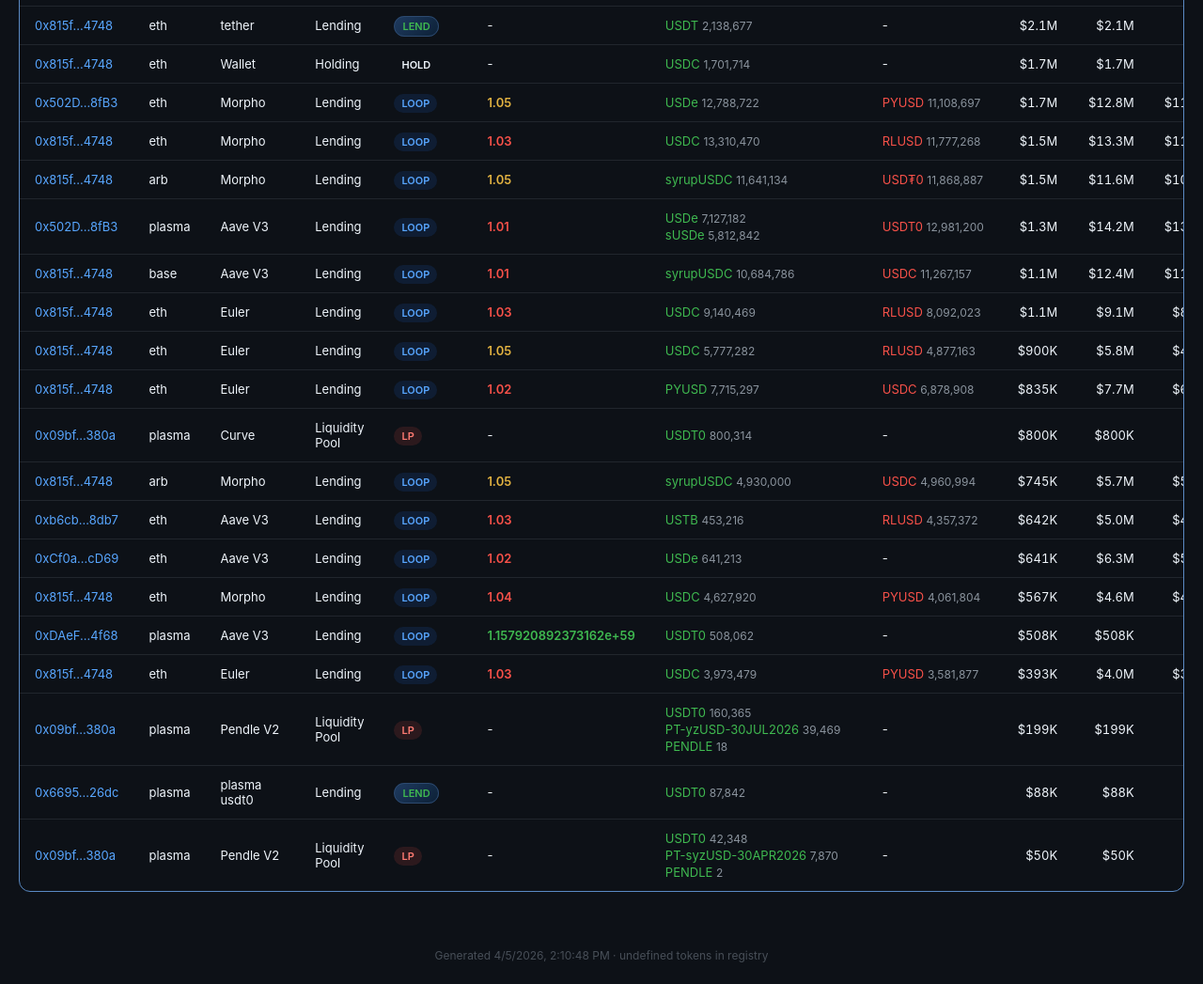
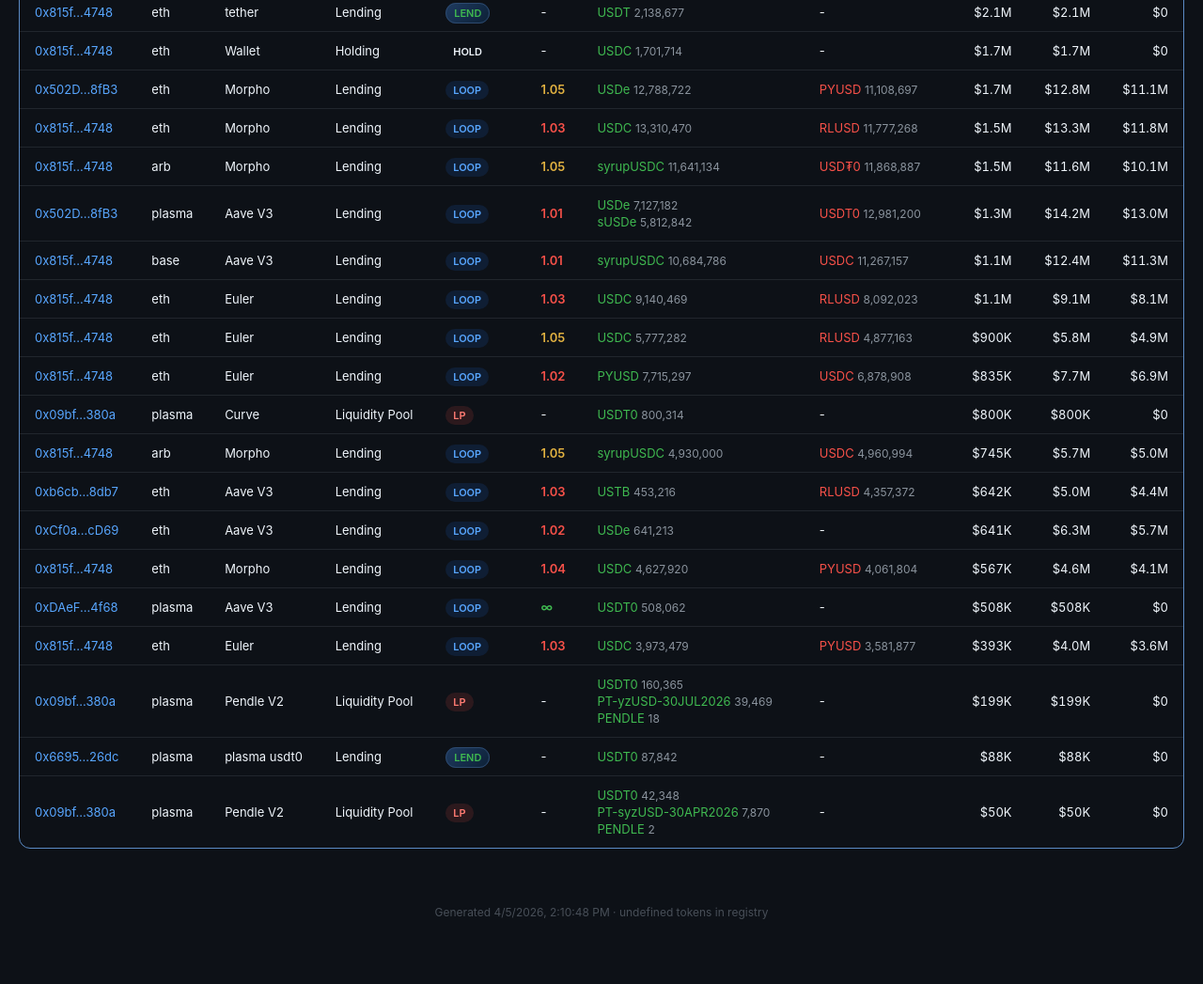
Before and after one commit to bubbamacxtxt-cyber/protocol-yield-tracker, a website: page yuzu.html in a window 1280 px wide. Shown: the part 790-1837 px from the top of the page at 94% size. After the commit the page ends 1808 px from the top, so only its background shows below. Drawn offline with Linux system fonts and the light colour scheme.

Commit message:
Cap extreme health factor display (>999 shows ∞)

```diff
--- a/yuzu.html
+++ b/yuzu.html
@@ -169,7 +169,7 @@ function render() {
 
     const rows = filtered.map(p => {
         const w = p.wallet.slice(0, 6) + '...' + p.wallet.slice(-4);
-        const hf = p.health_rate ? `<span class="hf ${p.health_rate < 1.05 ? 'hf-danger' : p.health_rate < 1.15 ? 'hf-warn' : 'hf-safe'}">${p.health_rate.toFixed(2)}</span>` : '-';
+        const hf = p.health_rate ? `<span class="hf ${p.health_rate < 1.05 ? 'hf-danger' : p.health_rate < 1.15 ? 'hf-warn' : 'hf-safe'}">${p.health_rate > 999 ? "∞" : p.health_rate.toFixed(2)}</span>` : '-';
         const supply = p.supply.map(t => `<div class="token token-supply">${t.real_symbol || t.symbol} <span class="token-amount">${t.amount.toLocaleString(undefined,{maximumFractionDigits:0})}</span></div>`).join('');
         const borrow = p.borrow.map(t => `<div class="token token-borrow">${t.real_symbol || t.symbol} <span class="token-amount">${t.amount.toLocaleString(undefined,{maximumFractionDigits:0})}</span></div>`).join('');
         return `<tr>
```
Also changed, not shown: anzen.html (+1 -1 lines), avant.html (+1 -1 lines), infinifi.html (+1 -1 lines), makina/dialectic-usd.html (+1 -1 lines), makina/steakhouse-usd.html (+1 -1 lines), midas/midas-mapollo.html (+1 -1 lines), midas/midas-mhyper.html (+1 -1 lines), midas/midas-mmev.html (+1 -1 lines), pareto.html (+1 -1 lines), reservoir.html (+1 -1 lines), superform/flagship-usdc-supervault.html (+1 -1 lines), upshift/earnausd.html (+1 -1 lines), upshift/upshift-core-usdc.html (+1 -1 lines), upshift/upshift-singularv.html (+1 -1 lines), 1 more files.
